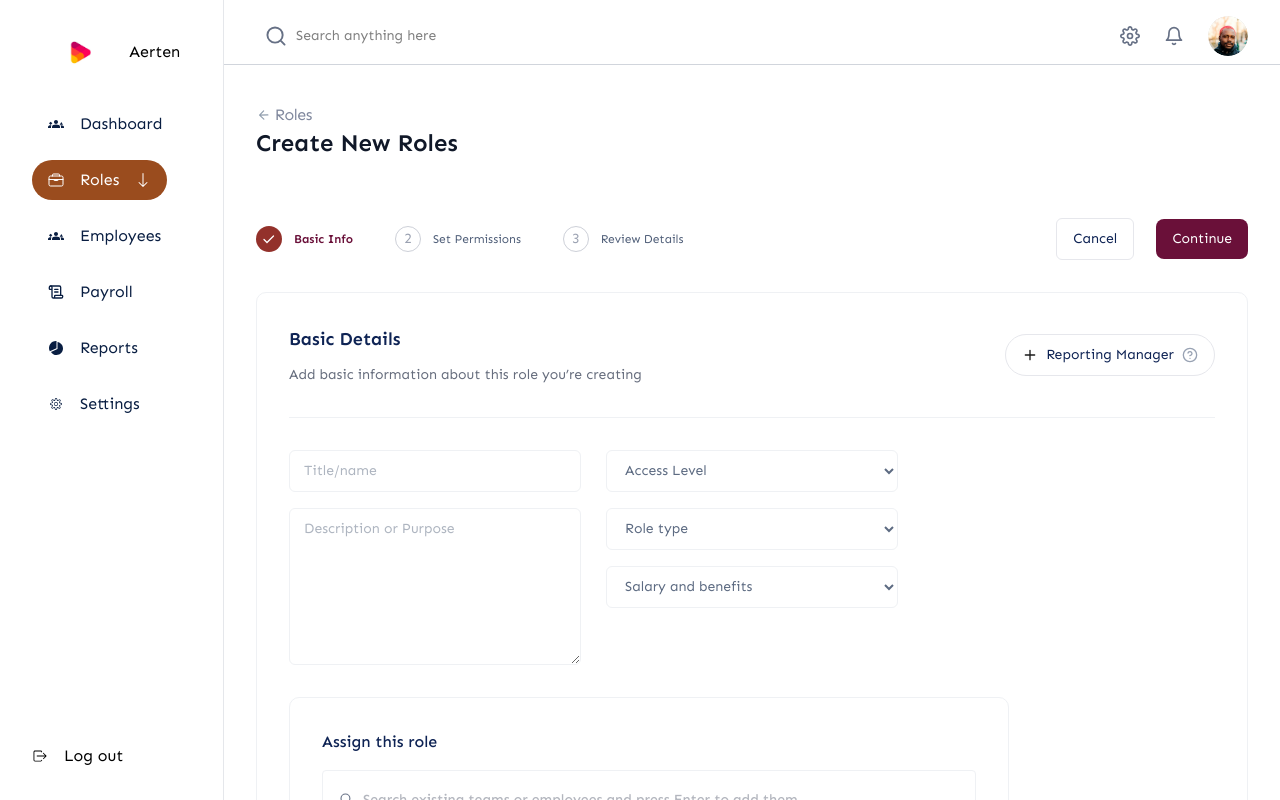
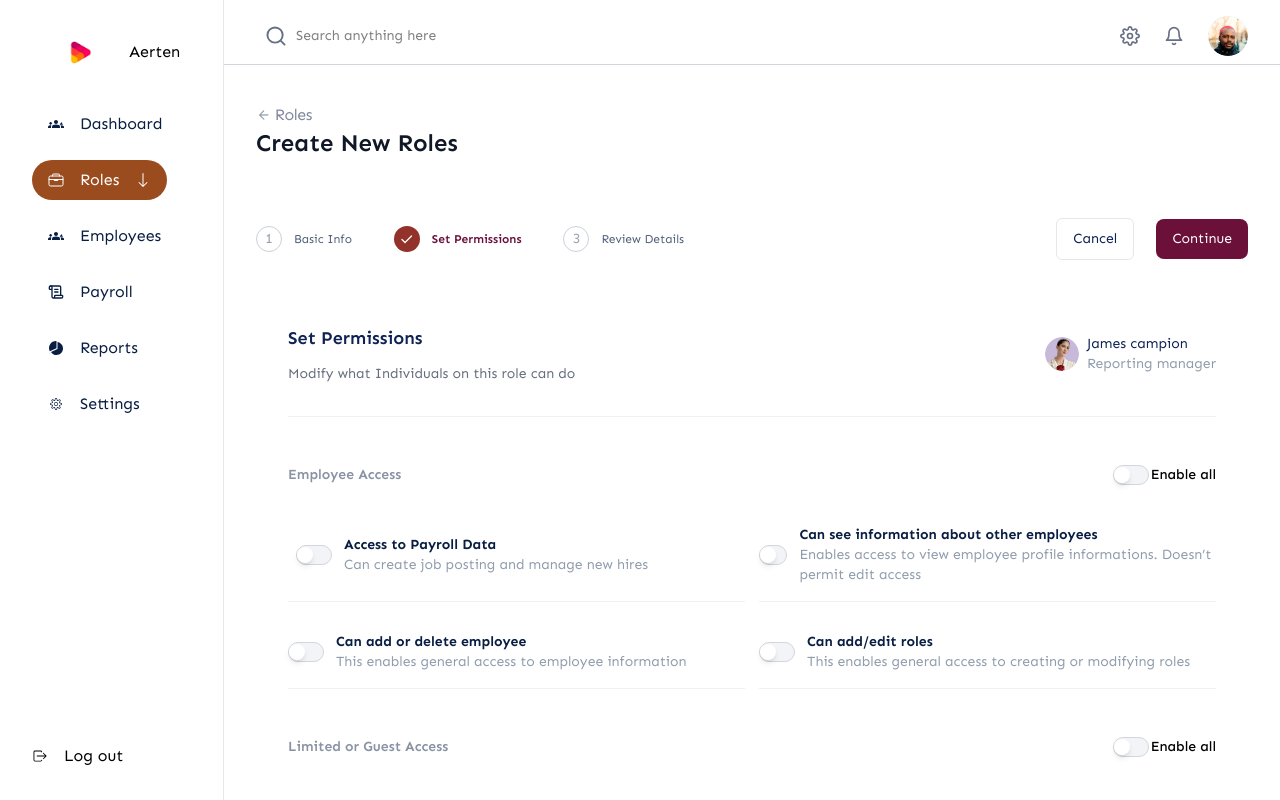
Before and after one commit to tilobaaa/aerten-hr, a React (Vite) app: page /roles/new in a window 1280 px wide. Both pictures are taken after a click on the button "Continue". Shown: the top 800 px of the page. Built offline with nearby package versions, Linux system fonts and the light colour scheme.

Commit message:
creating new roles

```diff
--- a/src/components/Roles/CreateNewRoles.jsx
+++ b/src/components/Roles/CreateNewRoles.jsx
@@ -1,4 +1,4 @@
-import React from "react";
+import React, { useState } from "react";
 import SideBar from "../SideBar";
 import searchSvg from "../../assets/search.svg";
 import settingsSvg from "../../assets/settings.svg";
@@ -6,10 +6,21 @@ import profileSvg from "../../assets/profile-pic.svg";
 import bellSvg from "../../assets/bell.svg";
 import leftArrow from "../../assets/arrow-left.svg";
 import checkSvg from "../../assets/checked.svg";
-import { Link } from "react-router-dom";
+import { Link, useNavigate } from "react-router-dom";
 import BasicDetails from "./BasicDetails";
+import SetPermissions from "./SetPermissions";
 
 const CreateNewRoles = () => {
+  const [step, setStep] = useState(1);
+  const navigate = useNavigate();
+
+
+
+  const moveToNextStep =()=>{
+    if(step <3){
+      setStep(prev=> prev+1)
+    }
+  }
   return (
     <div>
       <SideBar />
@@ -62,37 +73,49 @@ const CreateNewRoles = () => {
           <div className="flex justify-between items-center">
             <div className="flex gap-[2.62rem] items-center">
               <div className="flex gap-3 items-center">
-                <img
+                {step === 1 ?  <img
                   className="w-[1.625rem] h-[1.625rem] "
                   src={checkSvg}
                   alt=""
-                />
-                <p className="text-[#6a1039] text-xs font-semibold">
+                /> : <div className="w-[1.625rem] h-[1.625rem] rounded-full border border-[#cdd0d8] flex items-center justify-center ">
+                  {" "}
+                  <p className="text-sm text-[#9AA1B1]">1</p>
+                </div>}
+                <p className={`${step===1 ? 'text-[#6a1039] font-semibold' : 'text-[#505f79]'} text-xs `}>
                   Basic Info
                 </p>
               </div>
               <div className="flex gap-3 items-center">
-                <div className="w-[1.625rem] h-[1.625rem] rounded-full border border-[#cdd0d8] flex items-center justify-center ">
+               {step === 2 ?  <img
+                  className="w-[1.625rem] h-[1.625rem] "
+                  src={checkSvg}
+                  alt=""
+                /> : <div className="w-[1.625rem] h-[1.625rem] rounded-full border border-[#cdd0d8] flex items-center justify-center ">
                   {" "}
                   <p className="text-sm text-[#9AA1B1]">2</p>
-                </div>
-                <p className="text-[#505f79] text-xs">Set Permissions</p>
+                </div>}
+                <p className={`${step===2 ? 'text-[#6a1039] font-semibold' : 'text-[#505f79]'} text-xs `}>Set Permissions</p>
               </div>
               <div className="flex gap-3 items-center">
-                <div className="w-[1.625rem] h-[1.625rem] rounded-full border border-[#cdd0d8] flex items-center justify-center ">
+               {step === 3 ?  <img
+                  className="w-[1.625rem] h-[1.625rem] "
+                  src={checkSvg}
+                  alt=""
+                /> : <div className="w-[1.625rem] h-[1.625rem] rounded-full border border-[#cdd0d8] flex items-center justify-center ">
                   {" "}
                   <p className="text-sm text-[#9AA1B1]">3</p>
-                </div>
-                <p className="text-[#505f79] text-xs">Review Details</p>
+                </div>}
+                <p className={`${step===3 ? 'text-[#6a1039] font-semibold' : 'text-[#505f79]'} text-xs `}>Review Details</p>
               </div>
             </div>
 
             <div className="flex items-center gap-[1.38rem] my-8">
-                <button className="px-4 py-[0.625rem] border border-[#e6e7ec] text-sm text-[#0e2354] cursor-pointer rounded-md">Cancel</button>
-                 <button className="px-4 py-[0.625rem]  text-sm  rounded-lg bg-[#6a1039] text-white cursor-pointer ">Continue</button>
+                <button onClick={()=>navigate('/roles')} className="px-4 py-[0.625rem] border border-[#e6e7ec] text-sm text-[#0e2354] cursor-pointer rounded-md">Cancel</button>
+                 <button onClick={ moveToNextStep}  className="px-4 py-[0.625rem]  text-sm  rounded-lg bg-[#6a1039] text-white cursor-pointer ">{step===3 ? "Create Role" : "Continue"}</button>
             </div>
           </div>
-            <BasicDetails/>
+            {step === 1 && <BasicDetails />}
+            {step === 2 && <SetPermissions/>}
         </div>
       </main>
     </div>
--- a/src/components/Roles/Permissions Folder/EmployeeAceess.jsx
+++ b/src/components/Roles/Permissions Folder/EmployeeAceess.jsx
@@ -1,11 +1,11 @@
 import React from "react";
 import ToggleButton from "../../utilities/ToggleButton";
 
-const EmployeeAceess = () => {
+const EmployeeAceess = ({title}) => {
   return (
     <div>
       <div className="flex items-center justify-between">
-        <p className="text-sm text-[#8993a4] font-semibold">Employee Access</p>
+        <p className="text-sm text-[#8993a4] font-semibold">{title || `Employee Access`}</p>
         <div className="flex items-center gap-[0.12rem]">
           <ToggleButton />
           <p className="text-sm text-black font-medium">Enable all</p>
--- /dev/null
+++ b/src/components/Roles/SetPermissions.jsx
@@ -0,0 +1,41 @@
+import React from "react";
+import employeeAvatar from "../../assets/employee-avatar.png";
+import EmployeeAceess from "./Permissions Folder/EmployeeAceess";
+
+const SetPermissions = () => {
+  return (
+    <div className="m-8">
+      <div className="flex justify-between items-center border-b border-[#eff1f4] pb-8">
+        <div className="flex flex-col gap-3">
+          <h6 className="text-[#0e2354] text-lg font-semibold ">
+            Set Permissions
+          </h6>
+          <p className="text-[#676e7e] text-sm ">
+            Modify what Individuals on this role can do
+          </p>
+        </div>
+
+        <div className="flex items-center gap-2">
+          <img
+            className="w-[2.125rem] h-[2.125rem] rounded-[12.5rem]"
+            src={employeeAvatar}
+            alt=""
+          />
+          <div className="flex flex-col text-sm">
+            <p className="text-[#0e2354]">James campion</p>
+            <p className="text-[#909dad]">Reporting manager</p>
+          </div>
+        </div>
+      </div>
+
+      <div className="mt-12 flex flex-col gap-6">
+        <EmployeeAceess />
+        <EmployeeAceess title={'Limited or Guest Access'}/>
+        <EmployeeAceess title={'Admin Access'}/>
+        <EmployeeAceess title={'Manager Access'}/>
+      </div>
+    </div>
+  );
+};
+
+export default SetPermissions;
```
